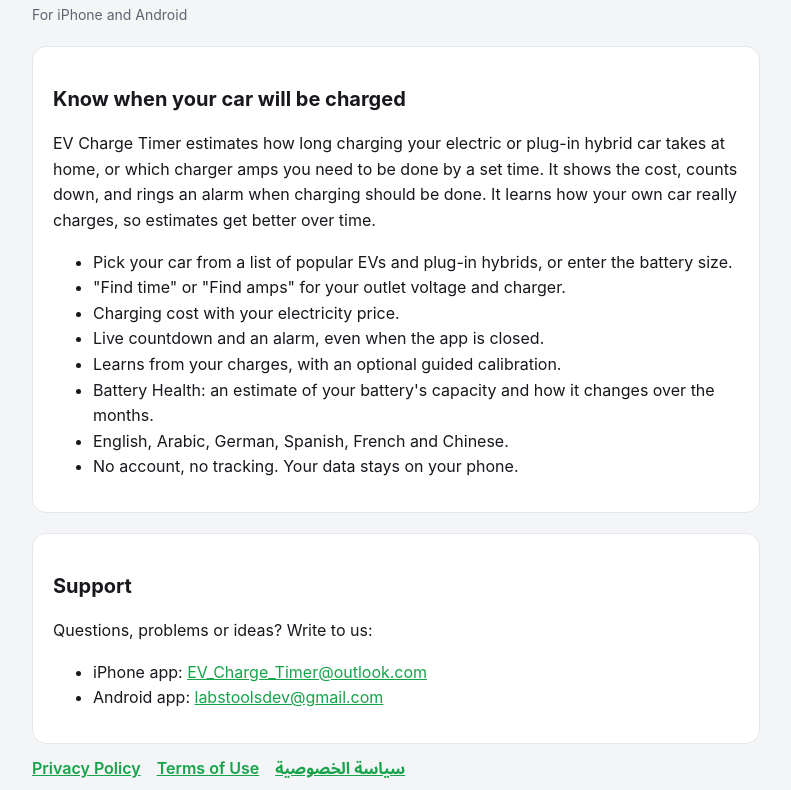
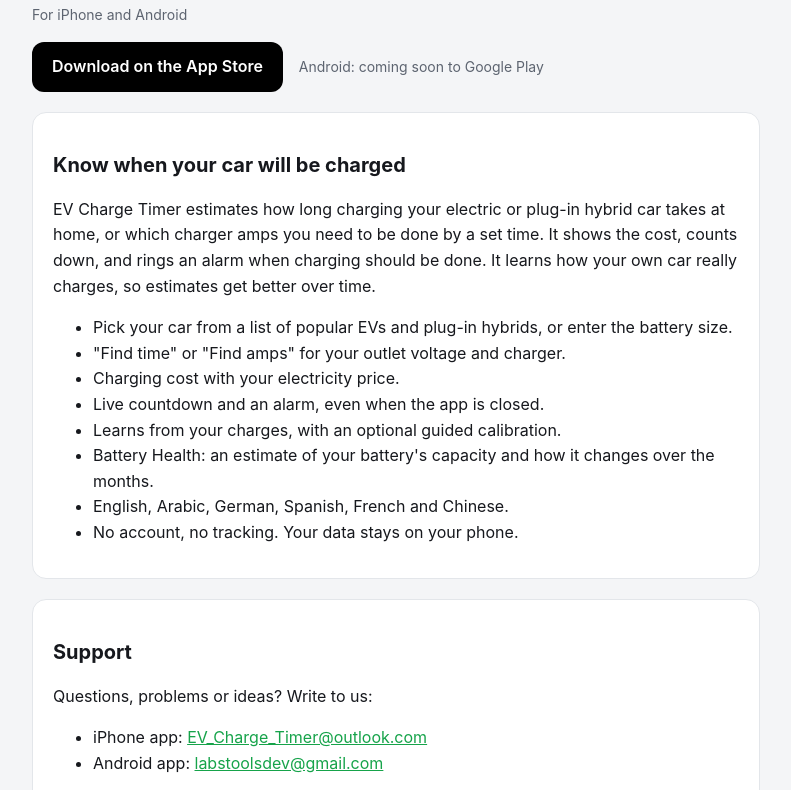
Before and after one commit to hbahaie/ev-charge-timer, a plain HTML site: page index.html in a window 1280 px wide. Shown: the part 87-877 px from the top of the page, without its empty margins (244-1035 px from the left). Drawn offline with Linux system fonts and the light colour scheme.

Commit message:
Add download links for App Store and Google Play
Added download links for iOS and Android in the main section.

```diff
--- a/index.html
+++ b/index.html
@@ -11,6 +11,11 @@
 <main>
   <header><div class="logo">⚡</div><h1>EV Charge Timer</h1></header>
   <p class="muted">For iPhone and Android</p>
+
+  <div class="stores">
+    <a class="store-btn" href="https://apps.apple.com/app/id6838497053">Download on the App Store</a>
+    <span class="muted">Android: coming soon to Google Play</span>
+  </div>
 
   <div class="card">
     <h2>Know when your car will be charged</h2>
```
